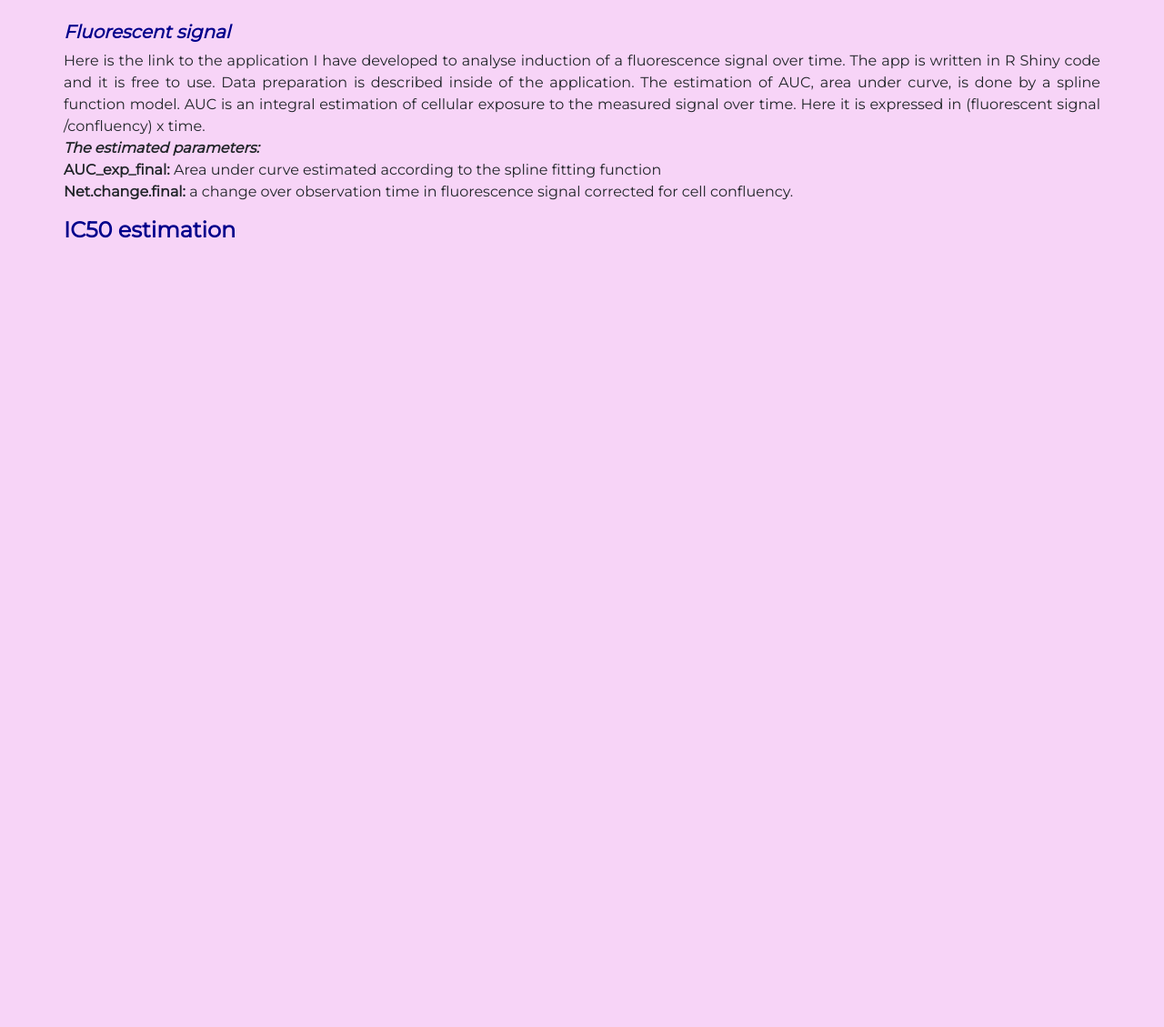
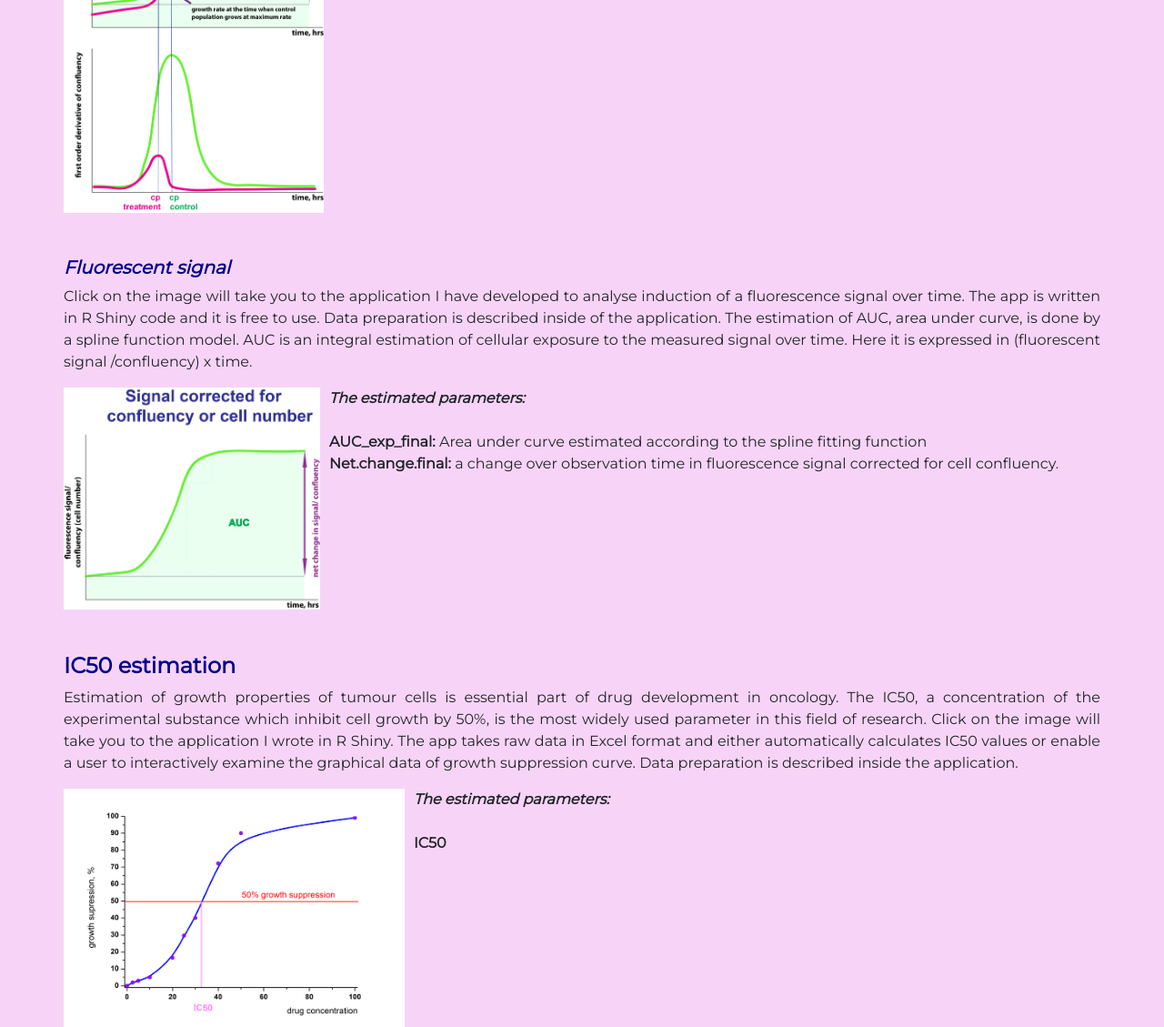
Before and after one commit to vladjnbykov/vladjnbykov.github.io, a plain HTML site: page DATA/data.html in a window 1280 px wide. Shown: the part 1346-2475 px from the top of the page at 91% size. Before the commit the page ends 1622 px from the top, so only its background shows below. Drawn offline with nearby package versions, Linux system fonts and the light colour scheme.

Commit message:
Add files via upload

```diff
--- a/DATA/data.html
+++ b/DATA/data.html
@@ -44,14 +44,18 @@
 
 
 <h4 class= "topic"><strong>IncuCyte</strong></h4>
-
-	<p class="raw-text">
-		Live imaging technology through a time-lapse photography enables us to estimate conditions of the cell cultures at any point during the experiment. The popular equipment in cell biology to achieve this goal at the present moment is IncuCyte. It provides series of time-lapse phase-contrast and several fluorescent channels images.
+	<div class ="img-container">
+		 <a href="https://www.sartorius.com/en/products/cell-analysis/incucyte-live-cell-analysis-system"><img src= "incucyte.jpg" width="460px" height ="259px"></a>
+		   <p class ="img-wrap">
+			Live imaging technology through a time-lapse photography enables us to estimate conditions of the cell cultures at any point during the experiment. The popular equipment in cell biology to achieve this goal at the present moment is IncuCyte. It provides series of time-lapse phase-contrast and several fluorescent channels images.
 	</p>
+</div>
+<div class="buffer col-12"></div>
 
 <h5 class= "topic"><strong><em>Confluency/ cell number</em></strong></h5>
 	<p class="raw-text">
 		Click on the image will take you to the application I have developed for cell growth curves analysis. The app is written in R Shiny code and it is free to use. Data preparation is described in the application.
+	</p>
 		<br>
 
 
@@ -75,25 +79,36 @@
 		<div class="buffer col-12"></div>
 
 <h5 class= "topic"><strong><em>Fluorescent signal</em></strong></h5>
+
 	<p class="raw-text">
-		Here is the link to the application I have developed to analyse induction of a fluorescence signal over time. The app is written in R Shiny code and it is free to use. Data preparation is described inside of the application.
+		Click on the image will take you to the application I have developed to analyse induction of a fluorescence signal over time. The app is written in R Shiny code and it is free to use. Data preparation is described inside of the application.
 		The estimation of AUC, area under curve, is done by a spline function model. AUC is an integral estimation of cellular exposure to the measured signal over time. Here it is expressed in (fluorescent signal /confluency) x time.
-		<br>
-		<strong><em>The estimated parameters:</em></strong>
-		<br><strong>AUC_exp_final: </strong>Area under curve estimated according to the spline fitting function
-		<br><strong>Net.change.final: </strong>a change over observation time in fluorescence signal corrected for cell confluency.
+	</p>
+	<br>
+		<div class ="img-container">
+			<a href="https://vladjnbykov.shinyapps.io/incu_color_confl/?_ga=2.17217849.1498982301.1594632249-948149207.1574950218"><img src= "fluor_confl_curves.jpg" width="282px" height ="244px"></a>
+				<p class="img-wrap">
+					<strong><em>The estimated parameters:</em></strong>
+					<br>
+					<br><strong>AUC_exp_final: </strong>Area under curve estimated according to the spline fitting function
+					<br><strong>Net.change.final: </strong>a change over observation time in fluorescence signal corrected for cell confluency.
+				</p>
+		</div>
+<div class="buffer col-12"></div>
+<h4 class= "topic"><strong>IC50 estimation</strong></h4>
+	<p class="raw-text">
+		Estimation of growth properties of tumour cells is essential part of drug development in oncology. The IC50, a concentration of the experimental substance which inhibit cell growth by 50%, is the most widely used parameter in this field of research. Click on the image will take you to the application I wrote in R Shiny. The app takes raw data in Excel format and either automatically calculates IC50 values or enable a user to interactively examine the graphical data of growth suppression curve. Data preparation is described inside the application.
 	</p>
 
-<h4 class= "topic"><strong>IC50 estimation</strong></h4>
-
-
-
-
-
-
+	<br>
+		<div class ="img-container">
+			<a href="https://vladjnbykov.shinyapps.io/IC50/?_ga=2.219583897.1498982301.1594632249-948149207.1574950218"><img src= "gc_graph_ic50.png" width="375px" height ="262px"></a>
+				<p class="img-wrap">
+					<strong><em>The estimated parameters:</em></strong>
+					<br>
+					<br><strong>IC50</strong>
+				</p>
 		</div>
-			</div>
-
 
   </body>
 </html>
--- a/DATA/data_style.css
+++ b/DATA/data_style.css
@@ -27,6 +27,7 @@ img {
 
 .img-wrap {
     margin: 0 0 0 10px;
+    text-align: justify;
 }
 
 
@@ -42,7 +43,7 @@ img {
   color: darkblue;
 }
 .buffer {
-  height: 2rem;
+  height: 3rem;
 }
 
 .raw-text {
```
Also changed, not shown: DATA/fluor_confl_curves.jpg (added), DATA/gc_graph_ic50.png (added), DATA/incucyte.jpg (added).
